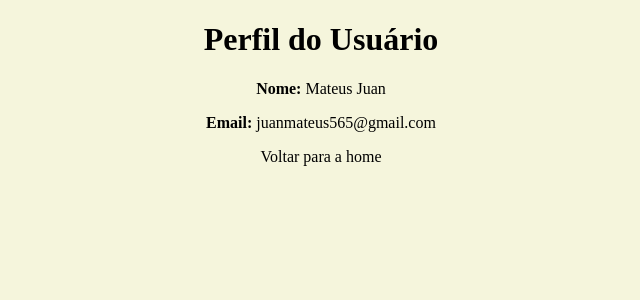
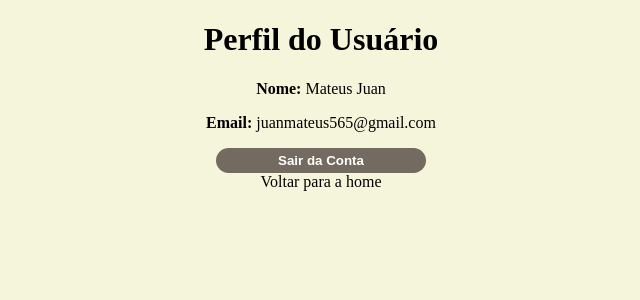
Before and after one commit to MateusJuan/art-music, a Flask app: page /perfil in a window 1280 px wide. Shown: the top 300 px of the page, without its empty margins (319-959 px from the left). Run offline with Flask 3, Linux system fonts and the light colour scheme; a user stored in the database is signed in.

Commit message:
27/11/2024

```diff
--- a/static/css/logins.css
+++ b/static/css/logins.css
@@ -35,6 +35,9 @@ input::placeholder{
     cursor: pointer;
     background-color: #746b60;
     width: 210px;
+    border-radius: 15px;
+    border:none;
+    padding: 5px;
 }
 a{
     text-decoration: none;
--- a/templates/login.html
+++ b/templates/login.html
@@ -17,7 +17,7 @@
             <label for="senha">Senha:</label>
             <input type="password" id="senha" name="senha" required>
             <br><br>
-            <button type="submit">Entrar</button>
+            <button type="submit" id="submit">Entrar</button>
             <br><br>
             <a href="{{ url_for('criar_conta') }}">Criar Conta</a>
         </form>
--- a/templates/perfil.html
+++ b/templates/perfil.html
@@ -18,6 +18,11 @@
     {% else %}
         <p>Usuário não está logado.</p>
     {% endif %}
+
+    <a href="{{ url_for('logout')}}">
+        <button id="submit">Sair da Conta</button>
+    </a><br>
+
     <a href="{{ url_for('home') }}">Voltar para a home</a>
 </body>
 </html>
```
